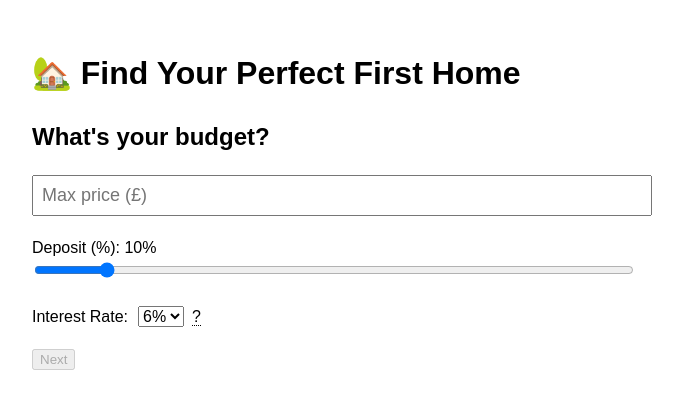
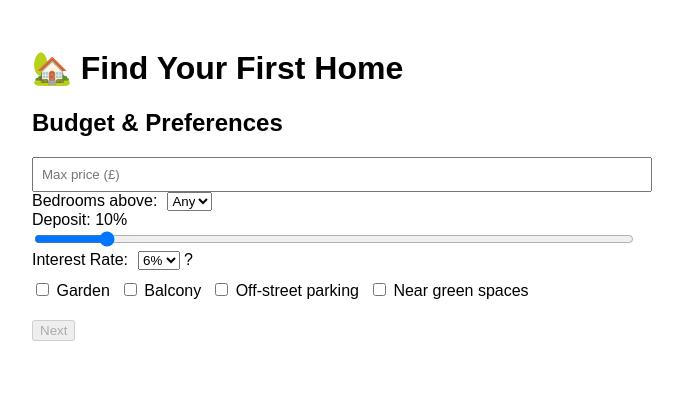
Before and after one commit to dankaks-dev/snest, a Next.js app: page / in a window 1280 px wide. Shown: the top 408 px of the page, without its empty margins (308-991 px from the left). Built offline with nearby package versions, Linux system fonts and the light colour scheme.

Commit message:
Update index.js

```diff
--- a/pages/index.js
+++ b/pages/index.js
@@ -1,47 +1,19 @@
 import { useState } from "react";
 
-const MOCK_PROPERTIES = [
-  {
-    id: 1,
-    title: "Cozy 2-bed flat in Manchester",
-    location: "Manchester",
-    price: 150000,
-    bedrooms: 2,
-    garden: false,
-    parking: true,
-    description: "Great for first-time buyers, close to city centre",
-  },
-  {
-    id: 2,
-    title: "Spacious 3-bed house in Leeds",
-    location: "Leeds",
-    price: 200000,
-    bedrooms: 3,
-    garden: true,
-    parking: true,
-    description: "Family home near schools and parks",
-  },
-  {
-    id: 3,
-    title: "Modern 1-bed flat in Bristol",
-    location: "Bristol",
-    price: 130000,
-    bedrooms: 1,
-    garden: false,
-    parking: false,
-    description: "Perfect starter home close to transport links",
-  },
-];
-
-// Mortgage calculator function
+// Mortgage calculator
 function calculateMortgage(principal, annualRate = 0.06, years = 25) {
   const monthlyRate = annualRate / 12;
   const n = years * 12;
-  return (
-    (principal * monthlyRate) /
-    (1 - Math.pow(1 + monthlyRate, -n))
-  );
+  return (principal * monthlyRate) / (1 - Math.pow(1 + monthlyRate, -n));
 }
+
+const AVAILABLE_RATES = [3, 4, 5, 6];
+const KEYWORDS = {
+  garden: "garden",
+  balcony: "balcony",
+  offStreet: "off_street_parking",
+  greenSpaces: "green" // approximate parameter
+};
 
 export default function Home() {
   const [step, setStep] = useState(1);
@@ -49,84 +21,125 @@ export default function Home() {
     budget: "",
     location: "",
     bedrooms: "",
-    needsGarden: false,
-    needsParking: false,
     depositPercent: 10,
     interestRate: 6,
+    needsGarden: false,
+    needsBalcony: false,
+    needsOffStreet: false,
+    nearGreen: false
   });
   const [matches, setMatches] = useState(null);
+  const [loading, setLoading] = useState(false);
+  const [error, setError] = useState(null);
 
-  const handleChange = (e) => {
+  const handleChange = e => {
     const { name, value, type, checked } = e.target;
-    setForm((f) => ({
+    setForm(f => ({
       ...f,
-      [name]: type === "checkbox" ? checked : value,
+      [name]:
+        type === "checkbox"
+          ? checked
+          : name === "bedrooms" || name === "budget"
+          ? Number(value)
+          : value
     }));
   };
 
-  const nextStep = () => setStep((s) => s + 1);
-  const prevStep = () => setStep((s) => s - 1);
+  const nextStep = () => setStep(s => s + 1);
+  const prevStep = () => setStep(s => s - 1);
 
-  const findMatches = () => {
-    const budget = Number(form.budget);
-    const bedrooms = Number(form.bedrooms);
-    const depositPercent = Number(form.depositPercent);
-    const interestRate = Number(form.interestRate) / 100;
+  const findMatches = async () => {
+    setError(null);
+    setLoading(true);
+    try {
+      const loc = encodeURIComponent(form.location);
+      const price_max = form.budget;
+      const listing_type = "buy";
+      // Build keywords list
+      const keywords = [];
+      if (form.needsGarden) keywords.push(KEYWORDS.garden);
+      if (form.needsBalcony) keywords.push(KEYWORDS.balcony);
+      if (form.needsOffStreet) keywords.push(KEYWORDS.offStreet);
+      if (form.nearGreen) keywords.push(KEYWORDS.greenSpaces);
+      const kwParam =
+        keywords.length > 0
+          ? `&keywords=${keywords.join(",")}`
+          : "";
 
-    const filtered = MOCK_PROPERTIES.filter((p) => {
-      if (p.price > budget) return false;
-      if (bedrooms && p.bedrooms < bedrooms) return false;
-      if (form.needsGarden && !p.garden) return false;
-      if (form.needsParking && !p.parking) return false;
-      if (form.location && !p.location.toLowerCase().includes(form.location.toLowerCase()))
-        return false;
-      return true;
-    });
+      const url = `https://api.nestoria.co.uk/api?country=uk&pretty=1&action=search_listings&listing_type=${listing_type}&place_name=${loc}&page=1&price_max=${price_max}${kwParam}`;
+      const res = await fetch(url);
+      const json = await res.json();
+      const listings = json.response?.listings || [];
 
-    const enriched = filtered.map((p) => {
-      const principal = p.price * (1 - depositPercent / 100);
-      const monthlyPayment = calculateMortgage(principal, interestRate);
+      const enriched = listings
+        .filter(p =>
+          form.bedrooms ? p.bedroom_number >= form.bedrooms : true
+        )
+        .map(p => {
+          const price = Number(p.price);
+          const principal =
+            price * (1 - form.depositPercent / 100);
+          const monthlyPayment = calculateMortgage(
+            principal,
+            form.interestRate / 100
+          );
           const requiredSalary = (monthlyPayment * 12) / 4.5;
           return {
-        ...p,
+            id: p.lister_url,
+            title: p.title,
+            price,
+            summary: p.summary,
+            img: p.img_url,
             monthlyPayment,
             requiredSalary,
+            srcUrl: p.lister_url
           };
         });
 
       setMatches(enriched);
       setStep(4);
+    } catch (e) {
+      setError("Error fetching listings. Try again?");
+    } finally {
+      setLoading(false);
+    }
   };
 
   return (
-    <div
-      style={{
-        maxWidth: 600,
-        margin: "auto",
-        padding: 20,
-        fontFamily: "Arial, sans-serif",
-        lineHeight: 1.5,
-      }}
-    >
-      <h1>🏡 Find Your Perfect First Home</h1>
+    <div style={{ maxWidth: 600, margin: "auto", padding: 20, fontFamily: "Arial" }}>
+      <h1>🏡 Find Your First Home</h1>
 
       {step === 1 && (
         <>
-          <h2>What's your budget?</h2>
+          <h2>Budget & Preferences</h2>
           <input
+            name="budget"
             type="number"
-            name="budget"
+            placeholder="Max price (£)"
             value={form.budget}
             onChange={handleChange}
-            placeholder="Max price (£)"
-            style={{ fontSize: 18, padding: 8, width: "100%" }}
+            style={{ width: "100%", padding: 8 }}
           />
+          <label>
+            Bedrooms above:
+            <select
+              name="bedrooms"
+              value={form.bedrooms}
+              onChange={handleChange}
+              style={{ marginLeft: 10 }}
+            >
+              <option value="">Any</option>
+              <option value={1}>1+</option>
+              <option value={2}>2+</option>
+              <option value={3}>3+</option>
+            </select>
+          </label>
 
-          <label style={{ marginTop: 20, display: "block" }}>
-            Deposit (%): {form.depositPercent}%
+          <label style={{ display: "block" }}>
+            Deposit: {form.depositPercent}%
             <input
+              name="depositPercent"
               type="range"
-              name="depositPercent"
               min="5"
               max="50"
               value={form.depositPercent}
@@ -135,37 +148,40 @@ export default function Home() {
             />
           </label>
 
-          <label style={{ marginTop: 20, display: "block" }}>
+          <label>
             Interest Rate:
             <select
               name="interestRate"
               value={form.interestRate}
               onChange={handleChange}
-              style={{ marginLeft: 10, fontSize: 16 }}
-              title="Annual interest rate used to estimate mortgage payments"
+              title="Annual mortgage rate"
+              style={{ marginLeft: 10 }}
             >
-              <option value="3">3%</option>
-              <option value="4">4%</option>
-              <option value="5">5%</option>
-              <option value="6">6%</option>
+              {AVAILABLE_RATES.map(r => (
+                <option key={r} value={r}>
+                  {r}%
+                </option>
+              ))}
             </select>
-            <span
-              style={{
-                marginLeft: 8,
-                cursor: "help",
-                borderBottom: "1px dotted black",
-              }}
-              title="The annual interest rate affects your monthly mortgage payment. Lower rates mean lower payments."
-            >
-              ?
-            </span>
+            <span title="Lower rates mean lower monthly payments" style={{ cursor: "help", marginLeft: 4 }}>?</span>
           </label>
 
-          <button
-            onClick={nextStep}
-            disabled={!form.budget}
-            style={{ marginTop: 20 }}
-          >
+          <div style={{ marginTop: 10 }}>
+            <label>
+              <input type="checkbox" name="needsGarden" checked={form.needsGarden} onChange={handleChange} /> Garden
+            </label>
+            <label style={{ marginLeft: 10 }}>
+              <input type="checkbox" name="needsBalcony" checked={form.needsBalcony} onChange={handleChange} /> Balcony
+            </label>
+            <label style={{ marginLeft: 10 }}>
+              <input type="checkbox" name="needsOffStreet" checked={form.needsOffStreet} onChange={handleChange} /> Off-street parking
+            </label>
+            <label style={{ marginLeft: 10 }}>
+              <input type="checkbox" name="nearGreen" checked={form.nearGreen} onChange={handleChange} /> Near green spaces
+            </label>
+          </div>
+
+          <button onClick={nextStep} disabled={!form.budget} style={{ marginTop: 20 }}>
             Next
           </button>
         </>
@@ -173,118 +189,51 @@ export default function Home() {
 
       {step === 2 && (
         <>
-          <h2>Where would you like to live?</h2>
+          <h2>Location</h2>
           <input
+            name="location"
             type="text"
-            name="location"
+            placeholder="City, postcode or area"
             value={form.location}
             onChange={handleChange}
-            placeholder="City or area"
-            style={{ fontSize: 18, padding: 8, width: "100%" }}
+            style={{ width: "100%", padding: 8 }}
           />
-          <button onClick={prevStep} style={{ marginRight: 10, marginTop: 20 }}>
-            Back
-          </button>
-          <button onClick={nextStep} style={{ marginTop: 20 }}>
-            Next
-          </button>
-        </>
-      )}
-
-      {step === 3 && (
-        <>
-          <h2>What do you need?</h2>
-          <label style={{ display: "block", marginTop: 10 }}>
-            Bedrooms:
-            <select
-              name="bedrooms"
-              value={form.bedrooms}
-              onChange={handleChange}
-              style={{ marginLeft: 10, fontSize: 16 }}
-            >
-              <option value="">Any</option>
-              <option value="1">1+</option>
-              <option value="2">2+</option>
-              <option value="3">3+</option>
-            </select>
-          </label>
-
-          <label style={{ display: "block", marginTop: 10 }}>
-            <input
-              type="checkbox"
-              name="needsGarden"
-              checked={form.needsGarden}
-              onChange={handleChange}
-            />{" "}
-            Needs garden
-          </label>
-
-          <label style={{ display: "block", marginTop: 10 }}>
-            <input
-              type="checkbox"
-              name="needsParking"
-              checked={form.needsParking}
-              onChange={handleChange}
-            />{" "}
-            Needs parking
-          </label>
-
-          <button onClick={prevStep} style={{ marginRight: 10, marginTop: 20 }}>
-            Back
-          </button>
-          <button onClick={findMatches} style={{ marginTop: 20 }}>
-            Find Matches
-          </button>
+          <button onClick={prevStep}>Back</button>
+          <button onClick={findMatches}>Search Properties</button>
+          {loading && <p>Loading...</p>}
+          {error && <p style={{ color: "red" }}>{error}</p>}
         </>
       )}
 
       {step === 4 && (
         <>
-          <h2>Matches For You</h2>
-          {matches && matches.length ? (
+          <h2>Matches Found</h2>
+          {!matches?.length && <p>No properties found. Try new settings.</p>}
           <ul>
-              {matches.map((p) => (
-                <li key={p.id} style={{ marginBottom: 25 }}>
-                  <strong>{p.title}</strong> - £{p.price.toLocaleString()} <br />
-                  Location: {p.location} <br />
-                  Bedrooms: {p.bedrooms} <br />
-                  {p.garden && "Garden available"}{" "}
-                  {p.parking && "• Parking available"} <br />
-                  <em>{p.description}</em> <br />
-                  <strong>Estimated mortgage:</strong>{" "}
-                  £{p.monthlyPayment.toFixed(0)} / month{" "}
-                  <span
-                    title="Assuming your selected deposit and interest rate over 25 years"
-                    style={{
-                      borderBottom: "1px dotted black",
-                      cursor: "help",
-                      marginLeft: 5,
-                    }}
-                  >
-                    ?
-                  </span>
-                  <br />
-                  <strong>Estimated minimum salary needed:</strong>{" "}
-                  £{p.requiredSalary.toFixed(0)} / year{" "}
-                  <span
-                    title="Mortgage lenders usually allow you to borrow 4.5 times your annual salary"
-                    style={{
-                      borderBottom: "1px dotted black",
-                      cursor: "help",
-                      marginLeft: 5,
-                    }}
-                  >
-                    ?
-                  </span>
+            {matches.map((p, i) => (
+              <li key={i} style={{ marginBottom: 20 }}>
+                <a href={p.srcUrl} target="_blank">
+                  <strong>{p.title}</strong>
+                </a> – £{p.price.toLocaleString()}<br />
+                {p.img && <img src={p.img} alt="" width="100" />}
+                <p>{p.summary}</p>
+                <p>
+                  <strong>Mortgage:</strong> £{p.monthlyPayment.toFixed(0)}/mo &nbsp;
+                  <span title="Based on your deposit and interest rate">?</span>
+                </p>
+                <p>
+                  <strong>Salary needed:</strong> £{p.requiredSalary.toFixed(0)}/yr &nbsp;
+                  <span title="Assumes lenders give 4.5× your salary mortgage">?</span>
+                </p>
               </li>
             ))}
           </ul>
-          ) : (
-            <p>No matches found. Try changing your criteria.</p>
-          )}
-          <button onClick={() => setStep(1)} style={{ marginTop: 20 }}>
-            Start Over
-          </button>
+          <button onClick={() => setStep(1)}>Start Over</button>
+          <div style={{ marginTop: 20 }}>
+            <a href="https://resources.nestimg.com/nestoria/img/pbr_v1.png">
+              <img src="https://resources.nestimg.com/nestoria/img/pbr_v1.png" alt="powered by nestoria.co.uk" width="200" />
+            </a>
+          </div>
         </>
       )}
     </div>
```
Lines whose indentation alone changed are shown as unchanged.
